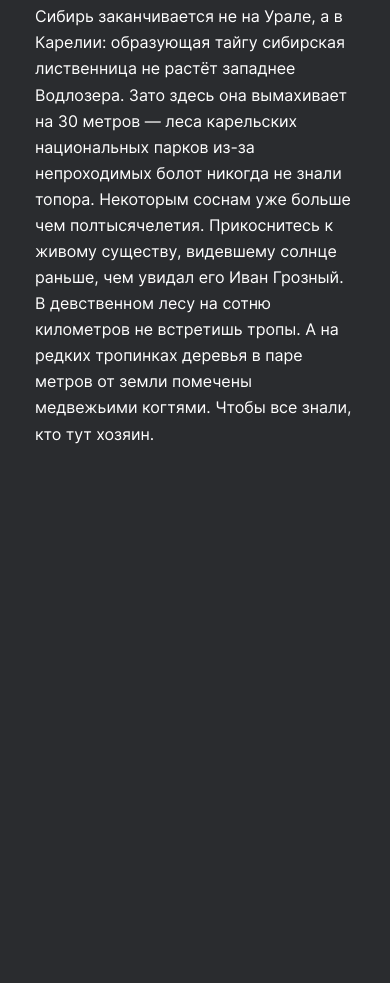
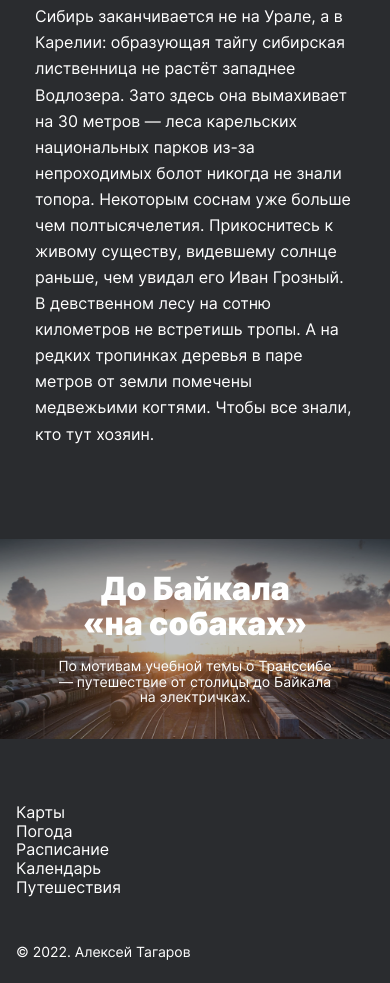
Before and after one commit to Tagarov/russian-travel, a plain HTML site: page index.html in a window 390 px wide. Shown: the part 9385-10368 px from the top of the page. Before the commit the page ends 9924 px from the top, so only its background shows below. Drawn offline with Linux system fonts and the light colour scheme.

Commit message:
Блоки cover и footer

```diff
--- /dev/null
+++ b/blocks/cover/__item/cover__item.css
@@ -0,0 +1,52 @@
+.cover__item {
+  position: relative;
+  z-index: 1;
+  width: 100%;
+  min-height: 740px;
+  display: flex;
+  flex-direction: column;
+  justify-content: center;
+  align-items: center;
+  background-image: url("../../../images/cover-trains.jpg");
+  background-size: cover;
+  background-repeat: no-repeat;
+  background-position: center center;
+  color: #ffffff;
+  text-decoration: none;
+}
+
+.cover__item::before {
+    position: absolute;
+    top: 0;
+    bottom: 0;
+    right: 0;
+    left: 0;
+    z-index: -1;
+    background: #2a2c2f;
+    opacity: 0.3;
+    transition: opacity 0.3s ease-in;
+    content: '';
+}
+
+.cover__item:hover::before{
+    opacity: 0.8;
+}
+
+
+@media screen and (max-width: 1152px) {
+    .cover__item {
+        min-height: 640px;
+    }
+  }
+
+  @media screen and (max-width: 928px) {
+    .cover__item {
+        min-height: 480px;
+    }
+  }
+
+  @media screen and (max-width: 700px) {
+    .cover__item {
+        min-height: 200px;
+    }
+  }
--- /dev/null
+++ b/blocks/cover/__subtitile/cover__subtitle.css
@@ -0,0 +1,19 @@
+.cover__subtitle {
+  margin: 32px 0 0;
+  max-width: 360px;
+  font-family: "Inter";
+  font-style: normal;
+  font-weight: 400;
+  font-size: 18px;
+  line-height: 1.22;
+  text-align: center;
+}
+
+@media screen and (max-width: 700px) {
+  .cover__subtitle {
+    margin: 16px 0 0;
+    max-width: 288px;
+    font-size: 14px;
+    line-height: 1.14;
+  }
+}
--- /dev/null
+++ b/blocks/cover/__title/cover__title.css
@@ -0,0 +1,18 @@
+.cover__title {
+  margin: 0;
+  max-width: 560px;
+  font-family: "Inter";
+  font-style: normal;
+  font-weight: 900;
+  font-size: 72px;
+  line-height: 1.06;
+  text-align: center;
+}
+
+@media screen and (max-width: 700px) {
+  .cover__title {
+    max-width: 288px;
+    font-size: 32px;
+    line-height: 1.09;
+  }
+}
--- /dev/null
+++ b/blocks/cover/cover.css
@@ -0,0 +1,12 @@
+.cover {
+  width: 100%;
+  margin: 0 auto;
+  padding: 0 48px;
+  box-sizing: border-box;
+}
+
+@media screen and (max-width: 1152px) {
+  .cover {
+    padding: 0;
+  }
+}
--- /dev/null
+++ b/blocks/footer/__copyright/footer__copyright.css
@@ -0,0 +1,19 @@
+.footer__copyright {
+  margin: 0;
+  font-family: "Inter";
+  font-style: normal;
+  font-weight: 400;
+  font-size: 14px;
+  line-height: 1.14;
+  text-align: right;
+  color: #ffffff;
+}
+
+@media screen and (max-width: 700px) {
+  .footer__copyright {
+    margin-top: 48px;
+    line-height: 1;
+
+    text-align: left;
+  }
+}
--- /dev/null
+++ b/blocks/footer/__link/footer__link.css
@@ -0,0 +1,17 @@
+.footer__link {
+  margin-right: 18px;
+  text-decoration: none;
+  font-family: "Inter";
+  font-style: normal;
+  font-weight: 400;
+  font-size: 16px;
+  line-height: 1.12;
+  color: #ffffff;
+}
+
+@media screen and (max-width: 700px) {
+  .footer__copyright {
+    font-size: 24px;
+    line-height: 1;
+  }
+}
--- /dev/null
+++ b/blocks/footer/__links/footer__links.css
@@ -0,0 +1,13 @@
+.footer__links{
+    list-style-type: none;
+    display: flex;
+    margin: 0;
+    padding: 0;
+}
+
+
+@media screen and (max-width: 700px) {
+    .footer__links {
+      flex-direction: column;
+    }
+  }
--- /dev/null
+++ b/blocks/footer/footer.css
@@ -0,0 +1,18 @@
+.footer {
+  margin: 92px 48px 24px;
+  display: flex;
+  justify-content: space-between;
+}
+
+@media screen and (max-width: 928px) {
+  .footer {
+    margin: 88px 24px 24px;
+  }
+}
+
+@media screen and (max-width: 700px) {
+  .footer {
+    margin: 64px 16px 24px;
+    flex-direction: column;
+  }
+}
--- a/index.html
+++ b/index.html
@@ -146,7 +146,9 @@
             <h2 class="places__title">Куршская коса</h2>
             <div class="places__url-block">
               <p class="places__subline">URL</p>
-              <a class="places__link" href="#" target="_blank">park-kosa.ru</a>
+              <a class="places__link" href="http://park-kosa.ru" target="_blank"
+                >park-kosa.ru</a
+              >
             </div>
             <img
               class="places__img"
@@ -174,7 +176,10 @@
             <h2 class="places__title">Кольский</h2>
             <div class="places__url-block">
               <p class="places__subline">URL</p>
-              <a class="places__link" href="#" target="_blank"
+              <a
+                class="places__link"
+                href="https://yourshot.nationalgeographic.com/photos/?keywords=kolskiy"
+                target="_blank"
                 >National Geographic</a
               >
             </div>
@@ -204,7 +209,12 @@
             <h2 class="places__title">Алтай</h2>
             <div class="places__url-block">
               <p class="places__subline">URL</p>
-              <a class="places__link" href="#" target="_blank">Facebook</a>
+              <a
+                class="places__link"
+                href="https://www.facebook.com/vera.bashmakova/posts/10156011613718822"
+                target="_blank"
+                >Facebook</a
+              >
             </div>
             <img
               class="places__img"
@@ -232,7 +242,10 @@
             <h2 class="places__title">Зимний Байкал</h2>
             <div class="places__url-block">
               <p class="places__subline">URL</p>
-              <a class="places__link" href="#" target="_blank"
+              <a
+                class="places__link"
+                href="https://vk.com/baikalmile"
+                target="_blank"
                 >https://vk.com/baikalmile</a
               >
             </div>
@@ -261,7 +274,7 @@
             <h2 class="places__title">Карелия</h2>
             <div class="places__url-block">
               <p class="places__subline">URL</p>
-              <a class="places__link" href="#" target="_blank"
+              <a class="places__link" href="http://vodlozero.ru" target="_blank"
                 >http://vodlozero.ru/</a
               >
             </div>
@@ -286,8 +299,25 @@
           </li>
         </ul>
       </section>
-      <section class="baykal"></section>
+      <section class="cover">
+        <a class="cover__item" href="https://stampsy.com/na-elektrichkakh-do-baikala" target="_blank">
+          <h2 class="cover__title">До Байкала «на&nbsp;собаках»</h2>
+          <p class="cover__subtitle">
+            По мотивам учебной темы о Транссибе — путешествие от столицы до
+            Байкала на электричках.
+          </p>
+        </a>
+      </section>
     </main>
-    <footer class="footer"></footer>
+    <footer class="footer">
+      <ul class="footer__links">
+        <li><a class="footer__link" href="#" target="_blank">Карты</a></li>
+        <li><a class="footer__link" href="#" target="_blank">Погода</a></li>
+        <li><a class="footer__link" href="#" target="_blank">Расписание</a></li>
+        <li><a class="footer__link" href="#" target="_blank">Календарь</a></li>
+        <li><a class="footer__link" href="#" target="_blank">Путешествия</a></li>
+      </ul>
+      <p class="footer__copyright">&copy; 2022. Алексей Тагаров</p>
+    </footer>
   </body>
 </html>
--- a/pages/index.css
+++ b/pages/index.css
@@ -32,3 +32,11 @@
 @import url(../blocks/places/__img/places__img.css);
 @import url(../blocks/places/__texts/places__texts.css);
 @import url(../blocks/places/__text/places__text.css);
+@import url(../blocks/cover/cover.css);
+@import url(../blocks/cover/__item/cover__item.css);
+@import url(../blocks/cover/__title/cover__title.css);
+@import url(../blocks/cover/__subtitile/cover__subtitle.css);
+@import url(../blocks/footer/footer.css);
+@import url(../blocks/footer/__links/footer__links.css);
+@import url(../blocks/footer/__link/footer__link.css);
+@import url(../blocks/footer/__copyright/footer__copyright.css);
```
